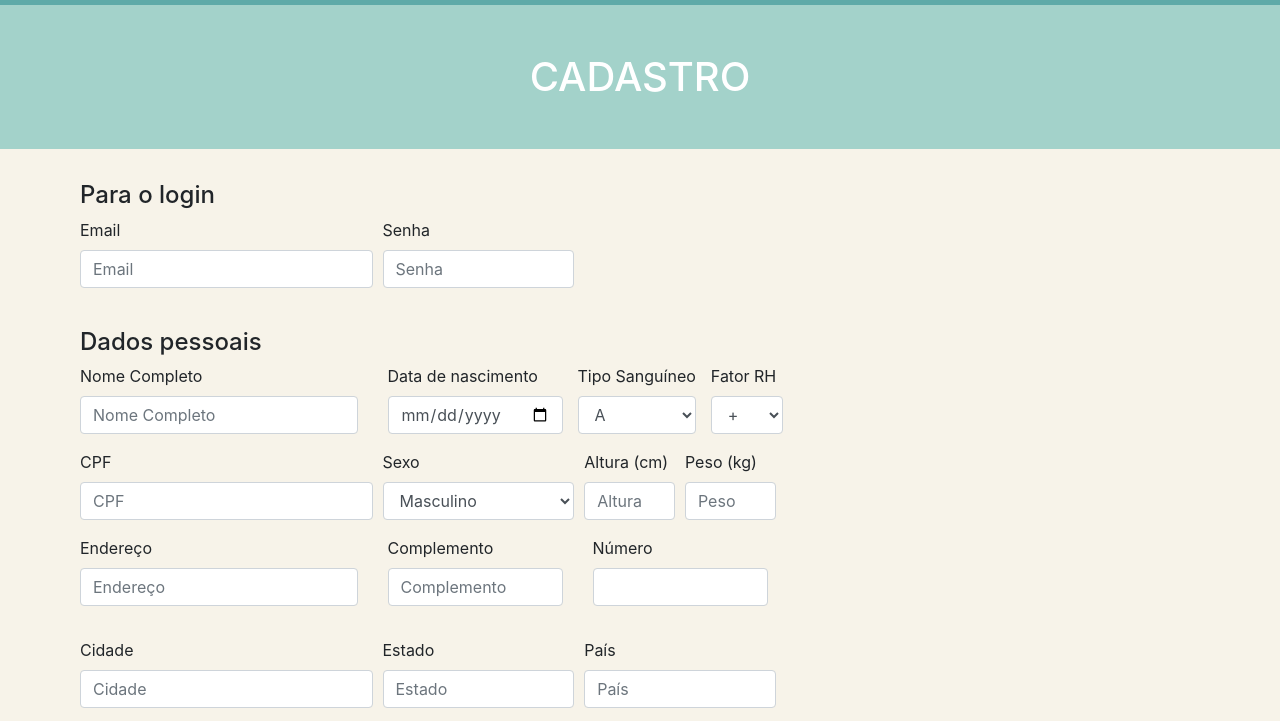
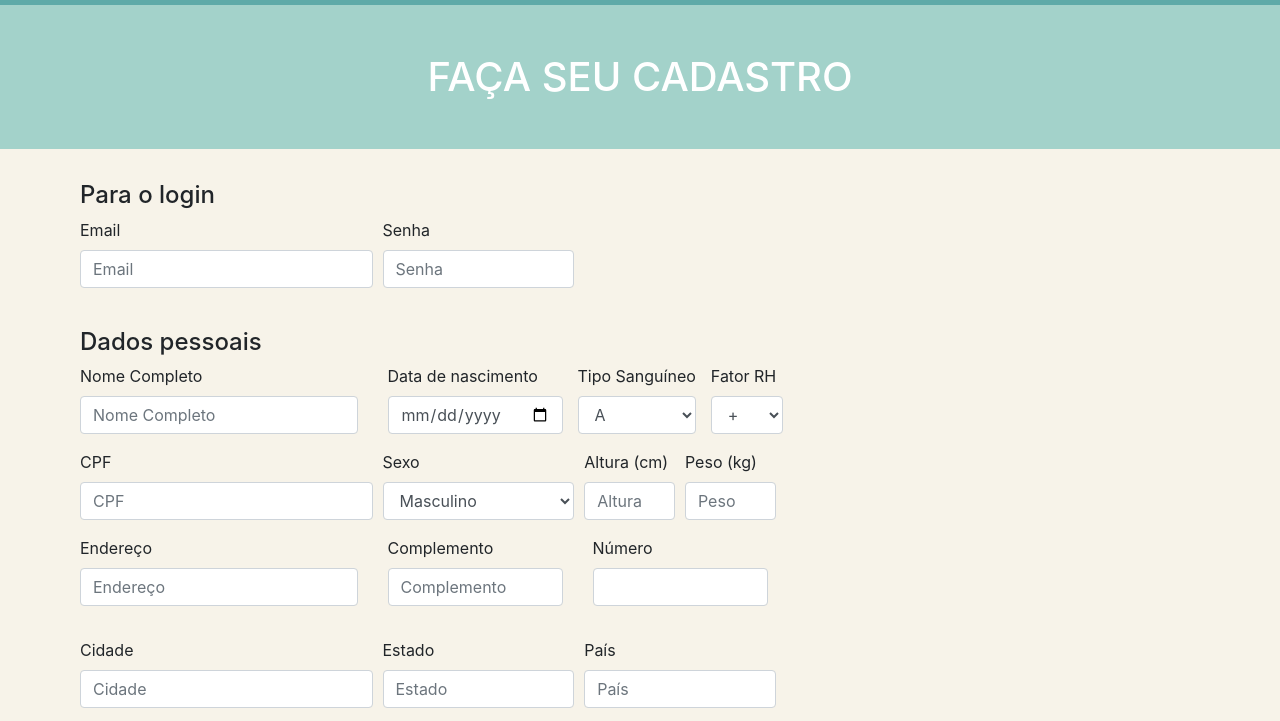
Before and after one commit to AnaCarolinaSantos/HEMOS, a plain HTML site: page Cadastro.html in a window 1280 px wide. Shown: the part 57-778 px from the top of the page. Drawn offline with nearby package versions, Linux system fonts and the light colour scheme.

Commit message:
Update Cadastro.html

```diff
--- a/Cadastro.html
+++ b/Cadastro.html
@@ -50,7 +50,7 @@
 
 
     <!-- Título -->
-    <h1 style="text-align: center; color: #ffffff; background-color: #a3d2ca;"><br>CADASTRO<br><br></h1>
+    <h1 style="text-align: center; color: #ffffff; background-color: #a3d2ca;"><br>FAÇA SEU CADASTRO<br><br></h1>
 <br>
 
     <form style="margin-left: 80px;">
```
